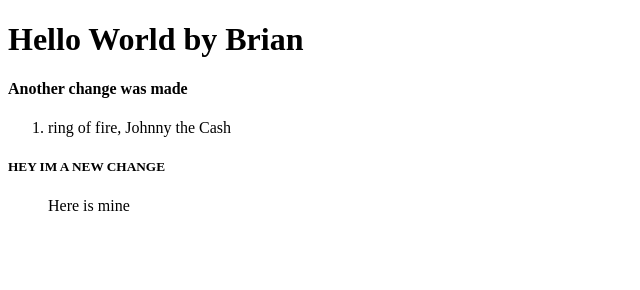
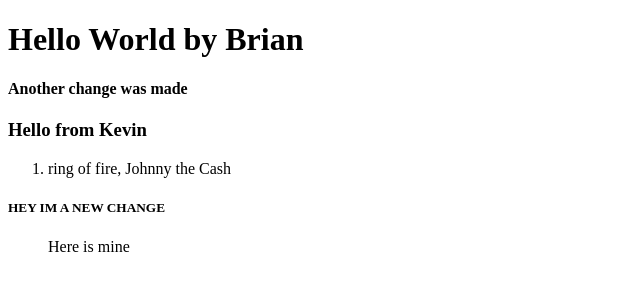
Before and after one commit to bstanton773/kekambas-125_collab_project, a plain HTML site: page index.html in a window 1280 px wide. Shown: the whole page, without its empty margins (0-640 px from the left). Drawn offline with Linux system fonts and the light colour scheme.

Commit message:
Kevin was here

```diff
--- a/index.html
+++ b/index.html
@@ -11,6 +11,8 @@
 
     <h4>Another change was made</h4>
 
+    <h3>Hello from Kevin</h3>
+
     <ol>
         <li>ring of fire, Johnny the Cash</li>
     </ol>
```
